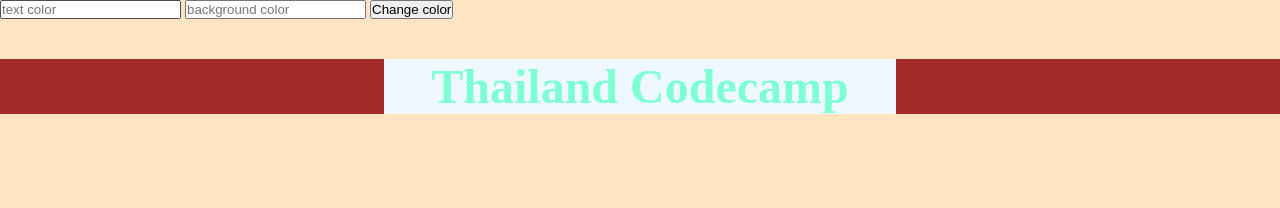
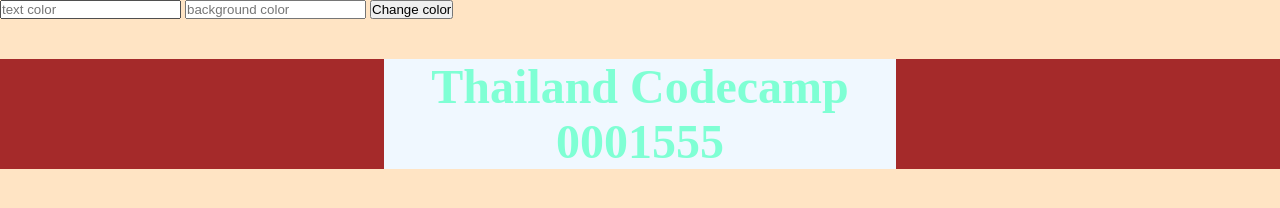
Before and after one commit to Janeakara/Codecamp11, a plain HTML site: page index.html in a window 1280 px wide. Drawn offline with Linux system fonts and the light colour scheme.

Commit message:
edit file from local

```diff
--- a/index.html
+++ b/index.html
@@ -13,7 +13,7 @@
     <input id="in2" type="text" placeholder="background color">
     <button onclick="changecolor()">Change color</button>
     <div>
-        <h2>Thailand Codecamp</h2>
+        <h2>Thailand Codecamp 0001555</h2>
     </div>
     <script src="./index.js"></script>
 </body>
```
